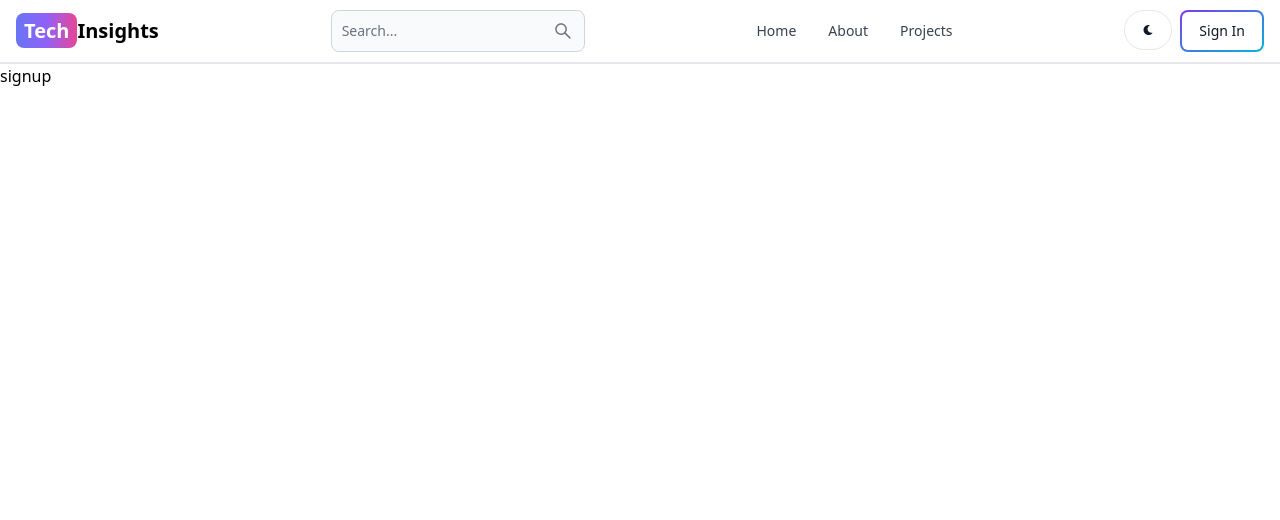
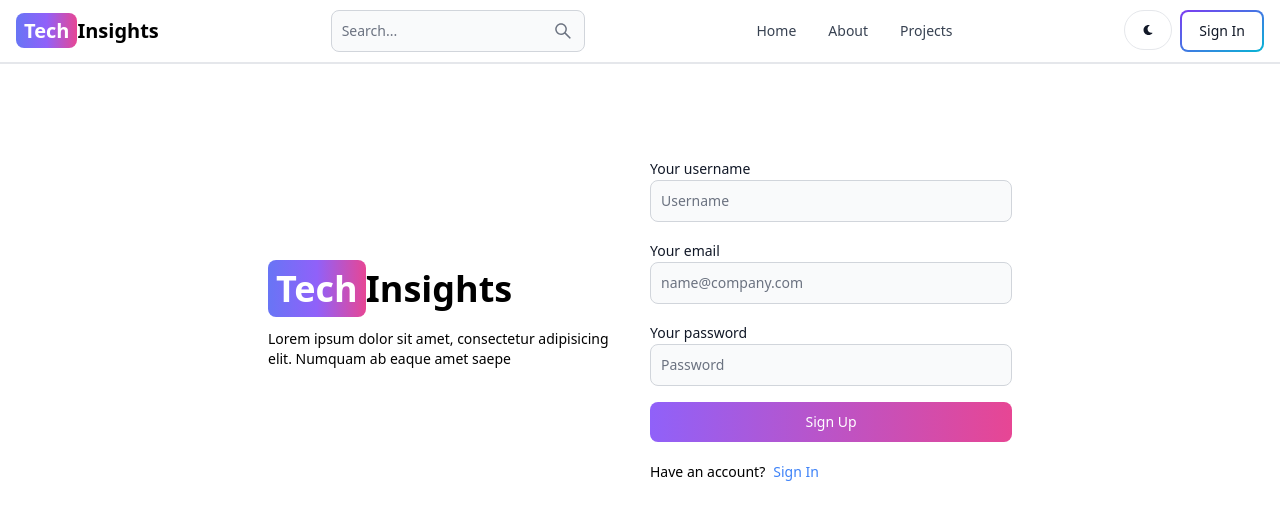
Before and after one commit to ishaaaa8/Tech-Insight, a React (Vite) app in the folder client/: page /sign-up in a window 1280 px wide. Shown: the top 520 px of the page. Built offline with nearby package versions, Linux system fonts and the light colour scheme.

Commit message:
SignUp page UI

```diff
--- a/client/src/pages/SignUp.jsx
+++ b/client/src/pages/SignUp.jsx
@@ -1,9 +1,44 @@
+import { Button, Label, TextInput } from 'flowbite-react'
 import React from 'react'
-
+import { Link } from 'react-router-dom'
 export default function SignUp() {
   return (
-    <div>
-      signup
+    <div className='min-h-screen mt-20'>
+      <div className='flex flex-col md:flex-row p-3 max-w-3xl mx-auto md:items-center gap-5'>
+        {/* left */}
+        <div className='flex-1'>
+          <Link to="/" className='text-4xl  font-bold dark:text-white'>
+              <span className='px-2 py-1 bg-gradient-to-r from-indigo-500 via-purple-500 to-pink-500 rounded-lg text-white'>Tech</span>
+              Insights
+          </Link>
+          <p className='text-sm mt-5 '>
+            Lorem ipsum dolor sit amet, consectetur adipisicing elit. Numquam ab eaque amet saepe
+          </p>
+        </div>
+
+        {/* right */}
+        <div className='flex-1'>
+          <form className='flex flex-col gap-4'>
+            <div>
+              <Label value='Your username'></Label>
+              <TextInput type='text' placeholder='Username' id='username'/>
+            </div>
+            <div>
+              <Label value='Your email'></Label>
+              <TextInput type='text' placeholder='name@company.com' id='email'/>
+            </div>
+            <div>
+              <Label  value='Your password'></Label>
+              <TextInput type='text' placeholder='Password' id='password'/>
+            </div>
+            <Button gradientDuoTone='purpleToPink' type='submit'>Sign Up</Button>
+          </form>
+          <div className='flex gap-2 text-sm mt-5'>
+            <span>Have an account?</span>
+            <Link to='/sign-in' className='text-blue-500'>Sign In</Link>
+          </div>
+        </div>
+      </div>
     </div>
   )
 }
```
